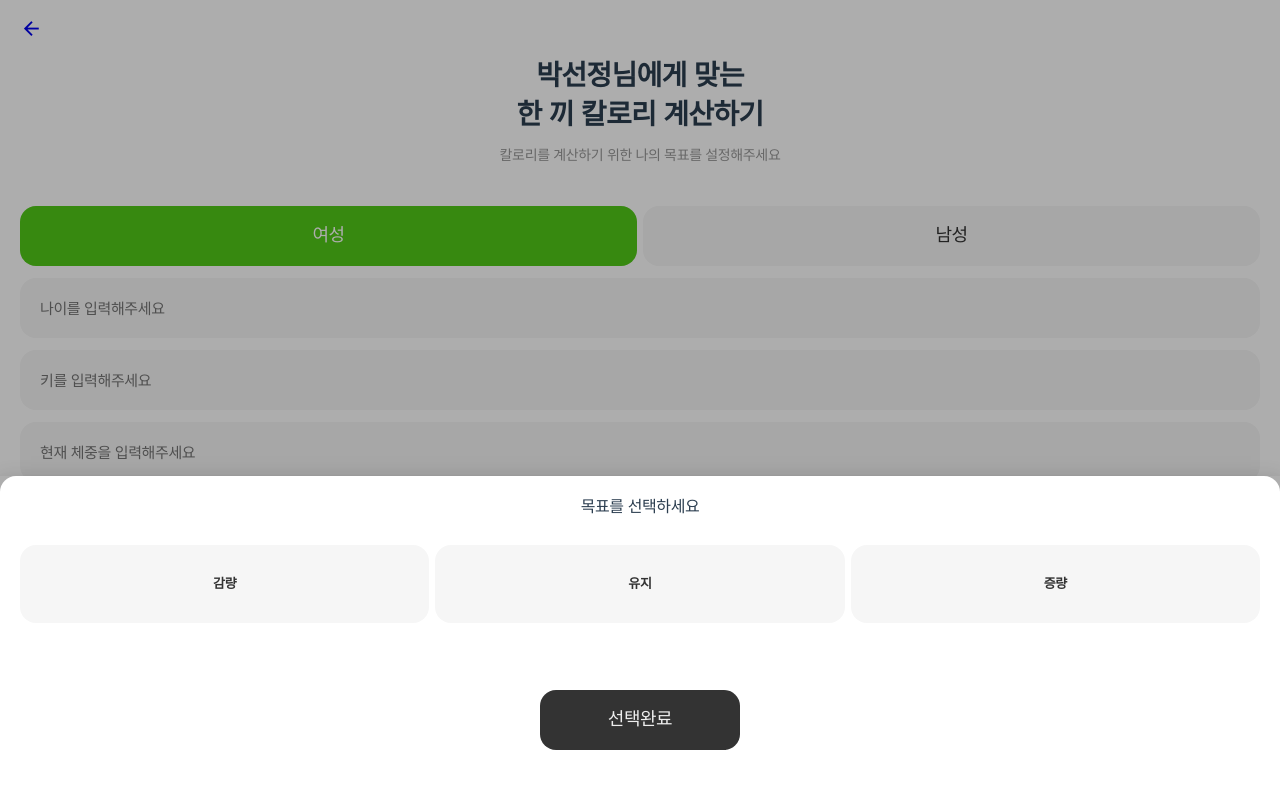
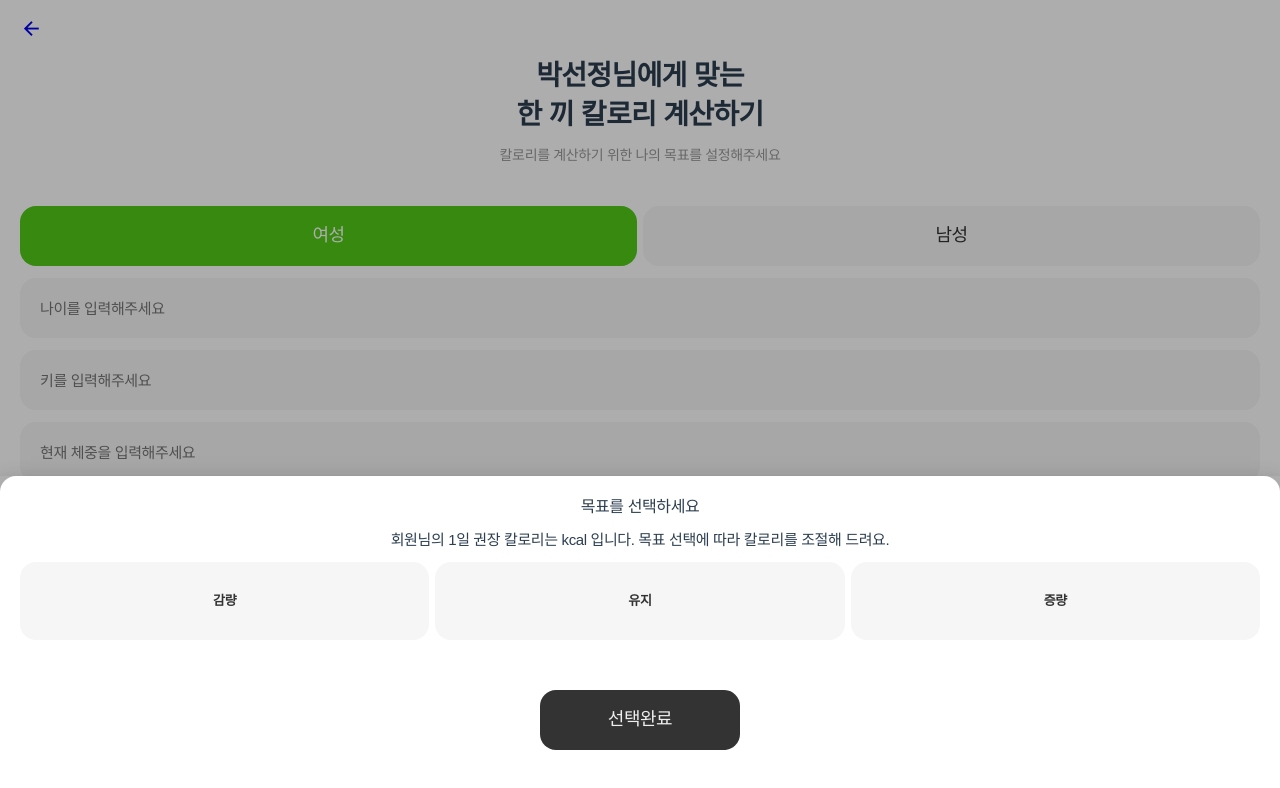
Before and after one commit to yu-hazel/SALAD, a Vue app in the folder salad-vue/: page /targetCaloriesInput in a window 1280 px wide. Both pictures are taken after a click on the button "목표를 선택하세요". Shown: the top 788 px of the page. Built offline with nearby package versions, Linux system fonts and the light colour scheme; a web font is replaced by a local one.

Commit message:
목표 설정 로직 디테일 추가

```diff
--- a/salad-vue/src/stores/caloriesStore.js
+++ b/salad-vue/src/stores/caloriesStore.js
@@ -15,7 +15,7 @@ export const useCaloriesStore = defineStore('calories', {
         fat: null,
     }),
     actions: {
-        calculateCalories() {
+        calculateCalories(basedOnGoal = '유지') {
             let BMR = 0;
 
             if (this.gender === 'male') {
@@ -24,11 +24,11 @@ export const useCaloriesStore = defineStore('calories', {
                 BMR = 655 + (9.6 * this.currentWeight) + (1.7 * this.height) - (4.7 * this.age);
             }
 
-            if (this.goal === '유지') {
+            if (basedOnGoal === '유지') {
                 this.recommendedCalories = Math.round(BMR * 1.375); // 유지
-            } else if (this.goal === '감량') {
+            } else if (basedOnGoal === '감량') {
                 this.recommendedCalories = Math.round((BMR * 1.375) - ((BMR * 1.375) * 0.2)); // 감량
-            } else if (this.goal === '증량') {
+            } else if (basedOnGoal === '증량') {
                 this.recommendedCalories = Math.round((BMR * 1.375) + ((BMR * 1.375) * 0.2)); // 증량
             }
 
--- a/salad-vue/src/views/TargetCaloriesInput.vue
+++ b/salad-vue/src/views/TargetCaloriesInput.vue
@@ -42,6 +42,7 @@
             <h4>
               목표를 선택하세요
             </h4>
+            <p>회원님의 1일 권장 칼로리는 {{ store.recommendedCalories }} kcal 입니다. 목표 선택에 따라 칼로리를 조절해 드려요.</p>
             <div class="selectBox">
               <div class="inputBox select modalselect">
                 <input type="radio" name="target" id="decrement" value="감량" @change="selectTarget('감량')"
@@ -69,15 +70,15 @@
           <template v-slot:activator="{ props }">
             <div class="text-center" style="flex: 1 1 0;">
               <v-btn v-bind="props" class="inputBox">{{ store.mealCount ? `${store.mealCount}끼` : '식사량을 선택하세요'
-              }}</v-btn>
+                }}</v-btn>
             </div>
           </template>
           <div class="modal">
             <h4>
-              목표를 선택하세요
+              식사량을 선택하세요
             </h4>
+            <p>회원님의 1일 권장 칼로리는 {{ store.recommendedCalories }} kcal 입니다. 하루에 몇 끼를 드시는지에 따라 샐러드로 드실 한 끼 칼로리를 나누어 드릴게요.</p>
             <div class="selectBox">
-
               <div style="display: flex; flex: 1 1 0;" class="inputBox select modalselect">
                 <input type="radio" name="amount" id="one" value="1" @change="selectAmount('1')"
                   :checked="tempAmount === '1'">
@@ -101,7 +102,7 @@
         </v-bottom-sheet>
       </div>
     </form>
-
+    <div>목표에 따라 계산된 한 끼 권장 칼로리는 {{ store.perMealCalories }}kcal 입니다.</div>
     <div>
       <RouterLink to="/targetCalories" class="btn" @click.native="calculateAndSaveCalories">
         <h3 style="color: #eee;">저장하기</h3>
@@ -127,8 +128,8 @@ const selectTarget = (value) => {
 
 const confirmTarget = () => {
   store.goal = tempGoal.value;  // 임시 값을 최종 값으로 반영
+  store.calculateCalories(store.goal);  // 목표에 따른 칼로리 계산
   target.value = false;  // 모달 닫기
-  store.saveUserData();  // 목표값 저장
 };
 
 const closeTargetModal = () => {
@@ -142,8 +143,8 @@ const selectAmount = (value) => {
 
 const confirmAmount = () => {
   store.mealCount = parseInt(tempAmount.value);  // 임시 값을 최종 값으로 반영
+  store.calculateCalories(store.goal);  // 끼니 수에 따른 칼로리 계산
   amount.value = false;  // 모달 닫기
-  store.saveUserData();  // 식사량 저장
 };
 
 const closeAmountModal = () => {
@@ -151,15 +152,13 @@ const closeAmountModal = () => {
   amount.value = false;
 };
 
-const calculateAndSaveCalories = () => {
-  store.calculateCalories();
-  store.saveUserData();  // 데이터 저장
-};
-
 // 사용자 입력 데이터 반영
-watch(() => store.age, (newValue) => localStorage.setItem('age', newValue));
-watch(() => store.height, (newValue) => localStorage.setItem('height', newValue));
-watch(() => store.currentWeight, (newValue) => localStorage.setItem('currentWeight', newValue));
+watch(
+  () => [store.gender, store.age, store.height, store.currentWeight],
+  () => {
+    store.calculateCalories(); // 성별, 나이, 키, 체중 입력 시 유지 기준으로 권장 칼로리 계산
+  }
+);
 
 onMounted(() => {
   store.loadFromLocalStorage();
```
